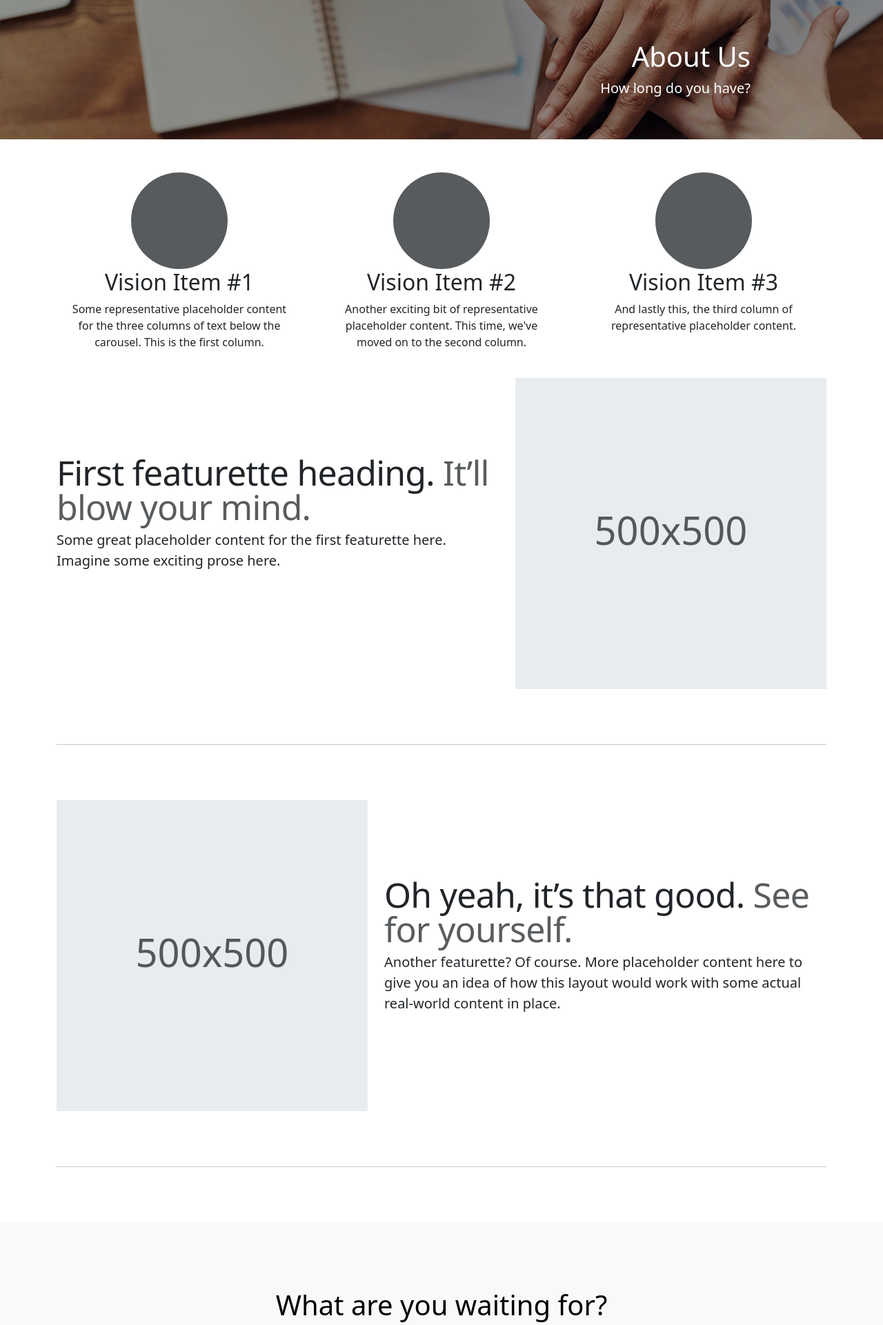
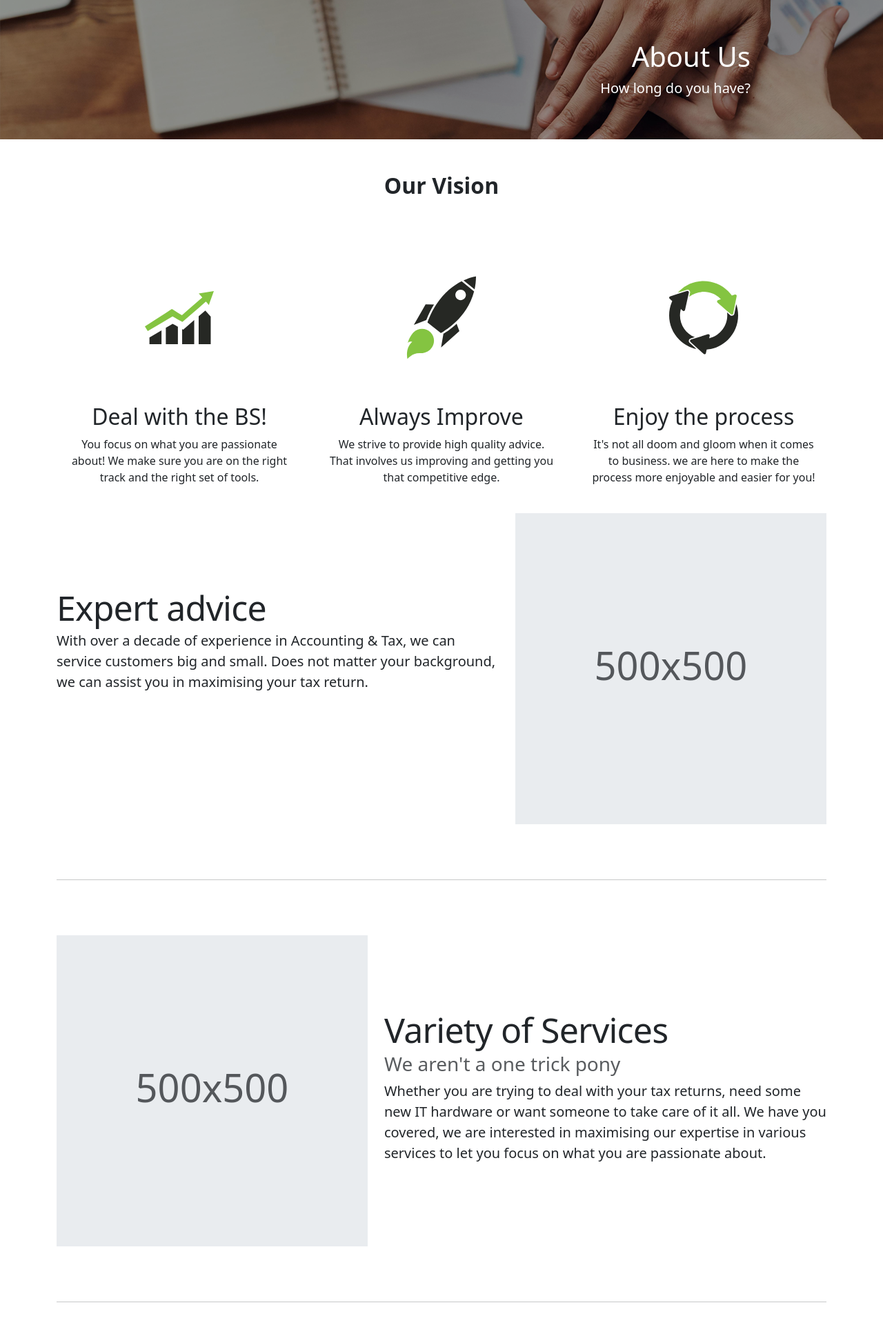
Before and after one commit to mbuitendam11/nxtServices, a Flask app: page /about-us in a window 1280 px wide. Shown: the part 474-2395 px from the top of the page at 69% size. Run offline with Flask 3, Linux system fonts and the light colour scheme; some libraries are stand-ins or nearby versions.

Commit message:
Add icons and add content for the about us page.

```diff
--- a/main.py
+++ b/main.py
@@ -5,7 +5,7 @@ import os, smtplib
 
 
 app = Flask(__name__)
-app.config['SECRET_KEY'] = os.environ.get('FLASK_KEY')
+app.config['SECRET_KEY'] = "os.environ.get('FLASK_KEY')"
 Bootstrap5(app)
 
 @app.route("/", methods=["GET", "POST"])
@@ -88,4 +88,4 @@ def building():
     return render_template("404.html")
 
 if __name__ == "__main__":
-    app.run(debug=False)
+    app.run(debug=True)
--- a/templates/about-us.html
+++ b/templates/about-us.html
@@ -21,20 +21,21 @@
 
     <!-- Three columns of text below the carousel -->
     <div class="row">
+      <h2 class="d-flex justify-content-center mb-5"><strong>Our Vision</strong></h2>
       <div class="col-lg-4">
-        <svg class="bd-placeholder-img rounded-circle" width="140" height="140" xmlns="http://www.w3.org/2000/svg" role="img" aria-label="Placeholder" preserveAspectRatio="xMidYMid slice" focusable="false"><title>Placeholder</title><rect width="100%" height="100%" fill="var(--bs-secondary-color)"/></svg>
-        <h2 class="fw-normal">Vision Item #1</h2>
-        <p>Some representative placeholder content for the three columns of text below the carousel. This is the first column.</p>
+        <img src="static\img\dealBs.svg" alt="Deal with BS" width="70%">
+        <h2 class="fw-normal">Deal with the BS!</h2>
+        <p>You focus on what you are passionate about! We make sure you are on the right track and the right set of tools.</p>
       </div><!-- /.col-lg-4 -->
       <div class="col-lg-4">
-        <svg class="bd-placeholder-img rounded-circle" width="140" height="140" xmlns="http://www.w3.org/2000/svg" role="img" aria-label="Placeholder" preserveAspectRatio="xMidYMid slice" focusable="false"><title>Placeholder</title><rect width="100%" height="100%" fill="var(--bs-secondary-color)"/></svg>
-        <h2 class="fw-normal">Vision Item #2</h2>
-        <p>Another exciting bit of representative placeholder content. This time, we've moved on to the second column.</p>
+        <img src="static\img\improve.svg" alt="Always improve" width="70%">
+        <h2 class="fw-normal">Always Improve</h2>
+        <p>We strive to provide high quality advice. That involves us improving and getting you that competitive edge.</p>
       </div><!-- /.col-lg-4 -->
       <div class="col-lg-4">
-        <svg class="bd-placeholder-img rounded-circle" width="140" height="140" xmlns="http://www.w3.org/2000/svg" role="img" aria-label="Placeholder" preserveAspectRatio="xMidYMid slice" focusable="false"><title>Placeholder</title><rect width="100%" height="100%" fill="var(--bs-secondary-color)"/></svg>
-        <h2 class="fw-normal">Vision Item #3</h2>
-        <p>And lastly this, the third column of representative placeholder content.</p>
+        <img src="static\img\process.svg" alt="Enjoy the process" width="70%">
+        <h2 class="fw-normal">Enjoy the process</h2>
+        <p>It's not all doom and gloom when it comes to business. we are here to make the process more enjoyable and easier for you!</p>
       </div><!-- /.col-lg-4 -->
     </div><!-- /.row -->
 
@@ -42,8 +43,11 @@
 
       <div class="row featurette">
         <div class="col-md-7">
-          <h2 class="featurette-heading fw-normal lh-1">First featurette heading. <span class="text-body-secondary">It’ll blow your mind.</span></h2>
-          <p class="lead">Some great placeholder content for the first featurette here. Imagine some exciting prose here.</p>
+          <h2 class="featurette-heading fw-normal lh-1">Expert advice</h2>
+          <p class="lead">
+            With over a decade of experience in Accounting & Tax, we can service customers big and small.
+            Does not matter your background, we can assist you in maximising your tax return.
+          </p>
         </div>
         <div class="col-md-5">
           <svg class="bd-placeholder-img bd-placeholder-img-lg featurette-image img-fluid mx-auto" width="500" height="500" xmlns="http://www.w3.org/2000/svg" role="img" aria-label="Placeholder: 500x500" preserveAspectRatio="xMidYMid slice" focusable="false"><title>Placeholder</title><rect width="100%" height="100%" fill="var(--bs-secondary-bg)"/><text x="50%" y="50%" fill="var(--bs-secondary-color)" dy=".3em">500x500</text></svg>
@@ -54,8 +58,12 @@
 
       <div class="row featurette">
         <div class="col-md-7 order-md-2">
-          <h2 class="featurette-heading fw-normal lh-1">Oh yeah, it’s that good. <span class="text-body-secondary">See for yourself.</span></h2>
-          <p class="lead">Another featurette? Of course. More placeholder content here to give you an idea of how this layout would work with some actual real-world content in place.</p>
+          <h2 class="featurette-heading fw-normal lh-1">Variety of Services</h2>
+          <h3 class="text-body-secondary">We aren't a one trick pony</h3>
+          <p class="lead">
+              Whether you are trying to deal with your tax returns, need some new IT hardware or want someone to take care of it all.
+              We have you covered, we are interested in maximising our expertise in various services to let you focus on what you are passionate about.
+          </p>
         </div>
         <div class="col-md-5 order-md-1">
           <svg class="bd-placeholder-img bd-placeholder-img-lg featurette-image img-fluid mx-auto" width="500" height="500" xmlns="http://www.w3.org/2000/svg" role="img" aria-label="Placeholder: 500x500" preserveAspectRatio="xMidYMid slice" focusable="false"><title>Placeholder</title><rect width="100%" height="100%" fill="var(--bs-secondary-bg)"/><text x="50%" y="50%" fill="var(--bs-secondary-color)" dy=".3em">500x500</text></svg>
```
Also changed, not shown: static/img/dealBs.svg (added), static/img/improve.svg (added), static/img/process.svg (added).
